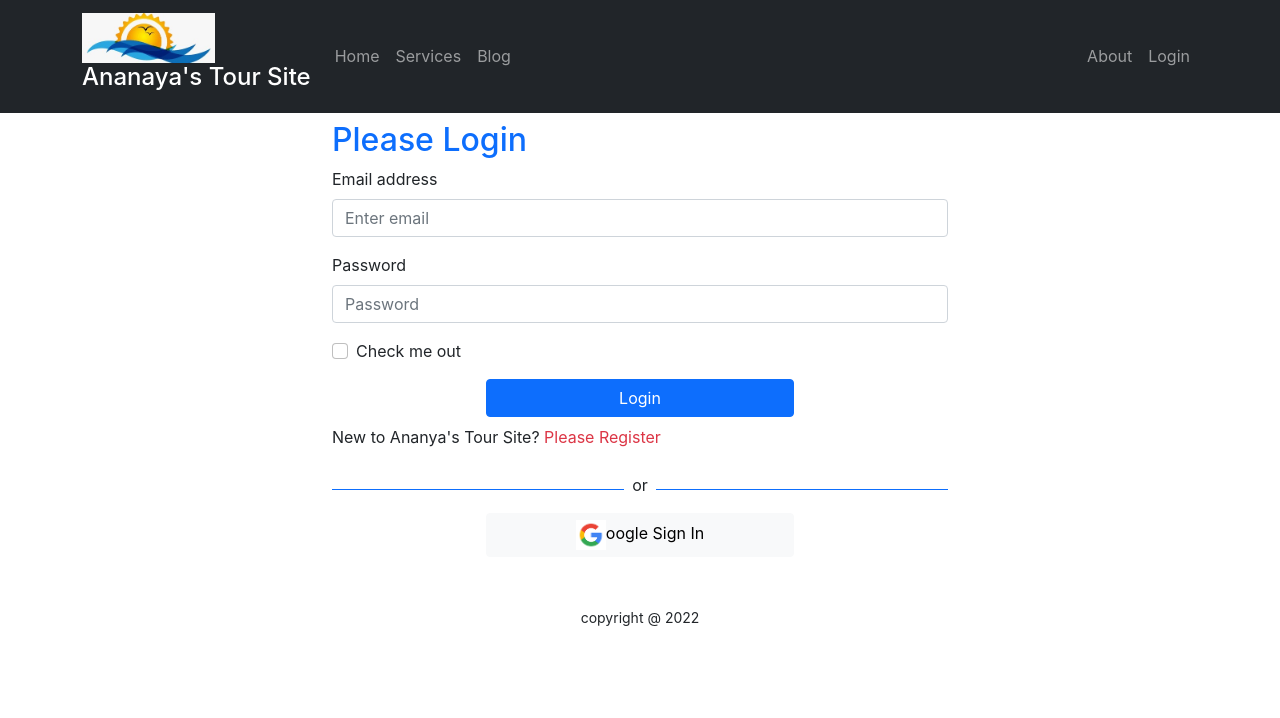
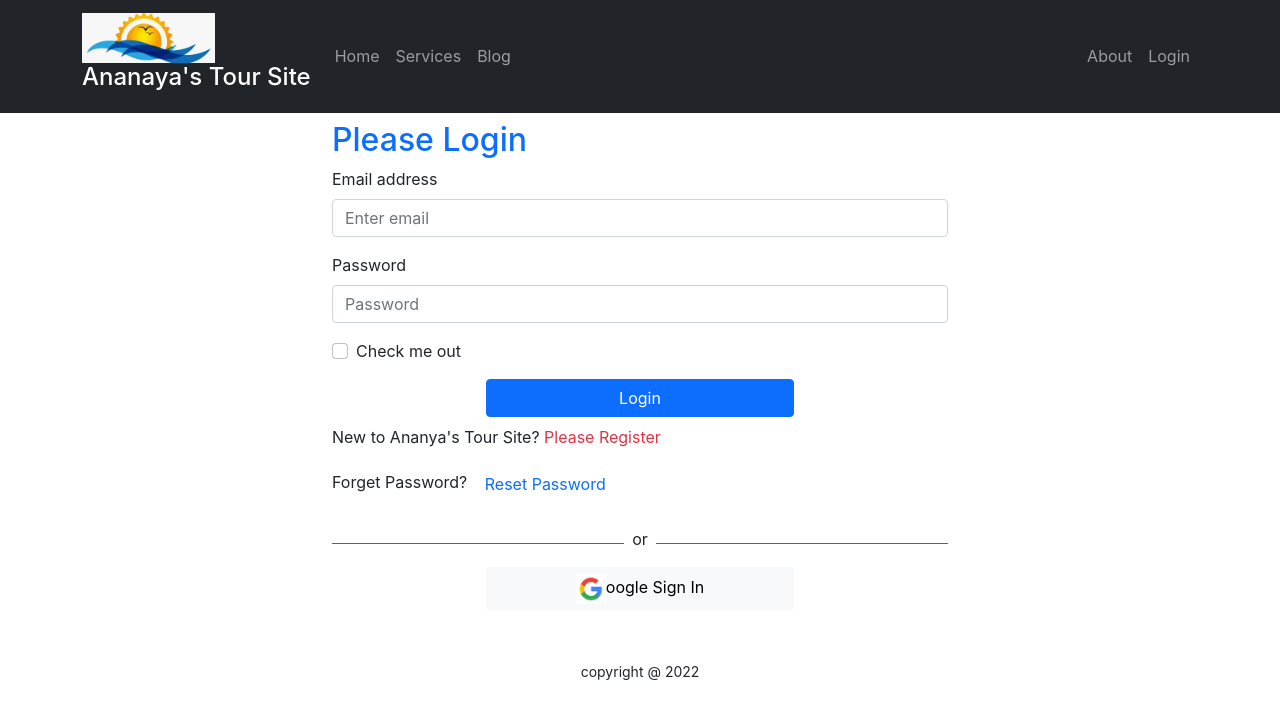
Before and after one commit to SymaNusratAnanna/ananyas-tour-site, a React (Create React App) app: page /login in a window 1280 px wide. Shown: the top 718 px of the page. Built offline with nearby package versions, Linux system fonts and the light colour scheme; no server answers.

Commit message:
password reset added

```diff
--- a/package.json
+++ b/package.json
@@ -14,6 +14,7 @@
     "react-firebase-hooks": "^5.0.3",
     "react-router-dom": "^6.3.0",
     "react-scripts": "5.0.1",
+    "react-toastify": "^8.2.0",
     "web-vitals": "^2.1.4"
   },
   "scripts": {
--- a/src/App.js
+++ b/src/App.js
@@ -18,6 +18,7 @@
   return (
     <div >
       <Header></Header>
+      {/* route set */}
       <Routes>
         <Route path= "/" element={<Home></Home>}> </Route>
         <Route path="/home" element={<Home></Home>}> </Route>
@@ -26,6 +27,7 @@
         <Route path= "/services" element={<Services></Services>}> </Route>
         <Route path= "/login" element={<Login></Login>}></Route>
         <Route path="/register" element={<Register></Register>}></Route>
+        {/* protected route set */}
         <Route path="/checkout" element={<RequiredAuth><Checkout></Checkout></RequiredAuth>}></Route>
         <Route path="/video" element={<Video></Video>}></Route>
 
--- a/src/Login/Login/Login.js
+++ b/src/Login/Login/Login.js
@@ -1,9 +1,12 @@
+import { sendPasswordResetEmail } from 'firebase/auth';
 import React, { useRef } from 'react';
 import { Button, Form } from 'react-bootstrap';
-import { useSignInWithEmailAndPassword } from 'react-firebase-hooks/auth';
+import { useSendPasswordResetEmail, useSignInWithEmailAndPassword } from 'react-firebase-hooks/auth';
 import { Link, useLocation, useNavigate } from 'react-router-dom';
 import auth from '../../firebase.init';
 import Sociallogin from '../Sociallogin/Sociallogin';
+import { ToastContainer, toast } from 'react-toastify';
+import 'react-toastify/dist/ReactToastify.css';
 
 const Login = () => {
     const emailRef = useRef('');
@@ -19,6 +22,7 @@
         loading,
         error,
       ] = useSignInWithEmailAndPassword(auth);
+      const[sendPasswordResetEmail, sending] = useSendPasswordResetEmail(auth);
 
       if(user){
           navigate (from, {replace: true});
@@ -45,6 +49,13 @@
         navigate('/register');
 
     }
+
+    const resetPassword = async() =>{
+      const email=emailRef.current.value;
+      await sendPasswordResetEmail(email);
+       toast('sent email');
+    }
+
     return (
         <div className='container w-50 mx-auto mt-2'>
             <h2 className='text-primary'>Please Login</h2>
@@ -69,10 +80,12 @@
   <Button variant="primary w-50 mx-auto d-block mb-2" type="submit">
     Login
   </Button>
-</Form>
-{errorElement}
-<p>New to Ananya's Tour Site? <Link to="/register"className='text-danger text-decoration-none' onClick={navigateRegister}>Please Register</Link></p>
-<Sociallogin></Sociallogin>
+  </Form>
+  {errorElement}
+  <p>New to Ananya's Tour Site? <Link to="/register"className='text-danger text-decoration-none' onClick={navigateRegister}>Please Register</Link></p>
+  <p> Forget Password? <button className=' btn btn-link text-primary text-decoration-none' onClick={resetPassword}>Reset Password</button></p>
+  <Sociallogin></Sociallogin>
+  <ToastContainer />
         </div>
     );
 };
--- a/src/Login/RequiredAuth/RequiredAuth.js
+++ b/src/Login/RequiredAuth/RequiredAuth.js
@@ -4,7 +4,7 @@
 import auth from '../../firebase.init';
 
 const RequiredAuth = ({children}) => {
-    const [user, loading, error] = useAuthState(auth);
+    const [user, loading] = useAuthState(auth);
     const location = useLocation();
     if (loading) {
         return <p>loading</p>;
--- a/src/Pages/Shared/Notfound/Notfound.js
+++ b/src/Pages/Shared/Notfound/Notfound.js
@@ -3,6 +3,7 @@
 const Notfound = () => {
     return (
         <div>
+            {/* 404 message */}
             <h2 className='text-center'>404!!! Not Found!!</h2>
         </div>
     );
```
Also changed, not shown: src/Pages/Home/Service/Service.js (+2 -9 lines), 1 other file (tests, documents, lock files or other folders).
